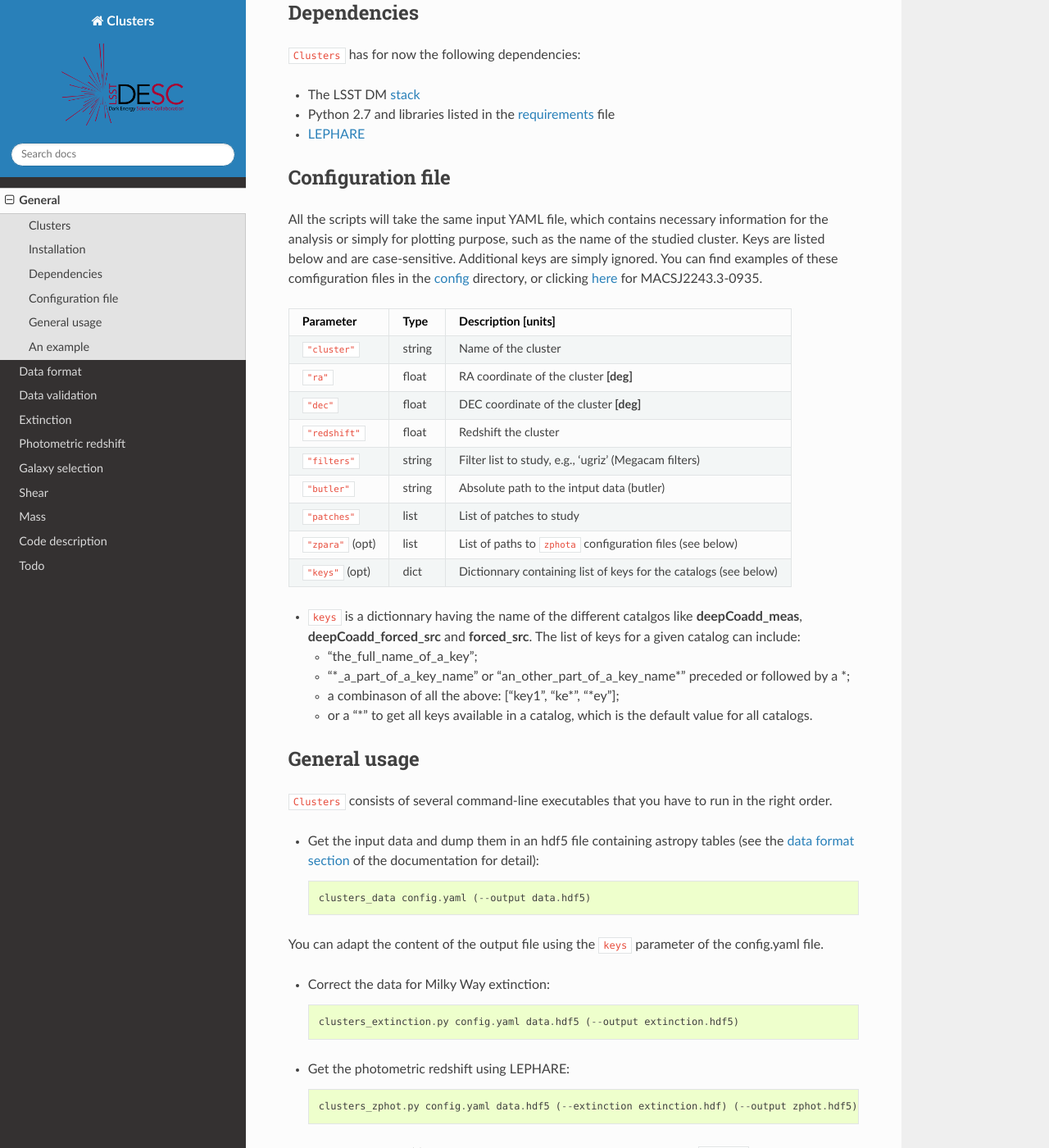
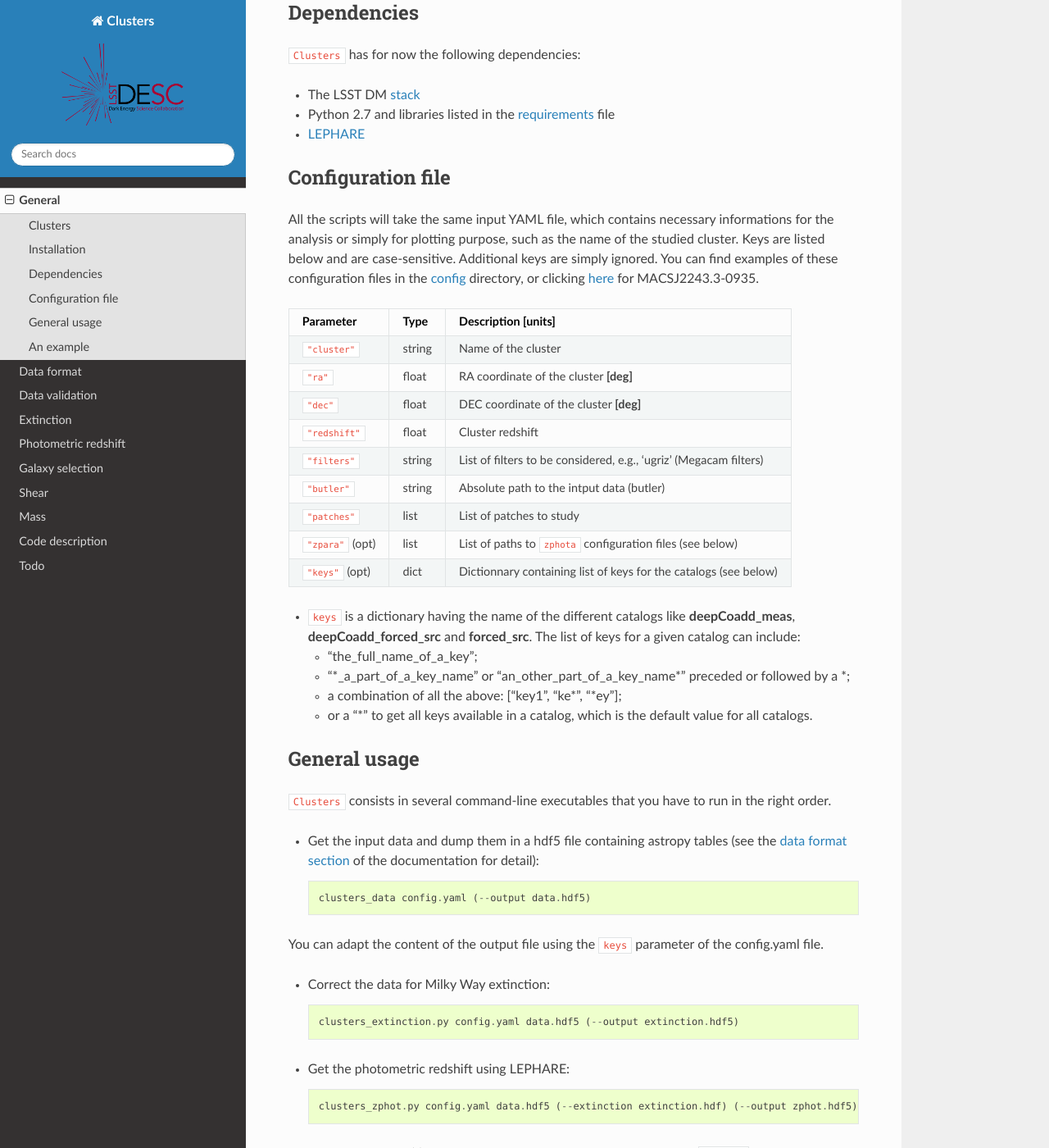
Before and after one commit to nicolaschotard/Clusters, a Sphinx documentation site: the page built from docs/source/readme.rst, in a window 1280 px wide and 1400 px high, scrolled down 1154 px. Shown: the whole window at 82% size. Built offline with Sphinx 7.4.7 and the Read the Docs theme 2.0.0, drawn with Linux system fonts in a browser that asks for light colours; some of the changed text lies outside the part shown.

Commit message:
Fix some typos in the documentation

```diff
--- a/README.rst
+++ b/README.rst
@@ -79,10 +79,10 @@ Configuration file
 ------------------
 
 All the scripts will take the same input YAML file, which contains
-necessary information for the analysis or simply for plotting purpose,
+necessary informations for the analysis or simply for plotting purpose,
 such as the name of the studied cluster. Keys are listed below and are
 case-sensitive. Additional keys are simply ignored. You can find
-examples of these comfiguration files in the `config
+examples of these configuration files in the `config
 <https://github.com/nicolaschotard/Clusters/blob/master/configs>`_
 directory, or clicking `here
 <https://github.com/nicolaschotard/Clusters/blob/master/configs/MACSJ2243.3-0935.yaml>`_
@@ -97,9 +97,9 @@ for MACSJ2243.3-0935.
 +--------------------+--------+-------------------------------------------------------------------+
 | ``"dec"``          | float  | DEC coordinate of the cluster **[deg]**                           |
 +--------------------+--------+-------------------------------------------------------------------+
-| ``"redshift"``     | float  | Redshift the cluster                                              |
+| ``"redshift"``     | float  | Cluster redshift                                                  |
 +--------------------+--------+-------------------------------------------------------------------+
-| ``"filters"``      | string | Filter list to study, e.g., 'ugriz' (Megacam filters)             |
+| ``"filters"``      | string | List of filters to be considered, e.g., 'ugriz' (Megacam filters) |
 +--------------------+--------+-------------------------------------------------------------------+
 | ``"butler"``       | string | Absolute path to the intput data (butler)                         |
 +--------------------+--------+-------------------------------------------------------------------+
@@ -110,14 +110,14 @@ for MACSJ2243.3-0935.
 | ``"keys"``  (opt)  | dict   | Dictionnary containing list of keys for the catalogs (see below)  |
 +--------------------+--------+-------------------------------------------------------------------+
 
-- ``keys`` is a dictionnary having the name of the different catalgos
+- ``keys`` is a dictionary having the name of the different catalogs
   like **deepCoadd_meas**, **deepCoadd_forced_src** and
   **forced_src**. The list of keys for a given catalog can include:
 
   - "the_full_name_of_a_key";
   - "\*_a_part_of_a_key_name" or "an_other_part_of_a_key_name\*"
     preceded or followed by a \*;
-  - a combinason of all the above: ["key1", "ke\*", "\*ey"];
+  - a combination of all the above: ["key1", "ke\*", "\*ey"];
   - or a "*" to get all keys available in a catalog, which is the
     default value for all catalogs.
 
@@ -127,10 +127,10 @@ for MACSJ2243.3-0935.
 General usage
 -------------
 
-``Clusters`` consists of several command-line executables that you
+``Clusters`` consists in several command-line executables that you
 have to run in the right order.
 
-- Get the input data and dump them in an hdf5 file containing astropy
+- Get the input data and dump them in a hdf5 file containing astropy
   tables (see the `data format section
   <http://clusters.readthedocs.io/en/latest/data.html>`_ of the
   documentation for detail)::
```
Also changed, not shown: other parts of README.rst (+1 -1 lines), docs/source/data.rst (+11 -11 lines).
